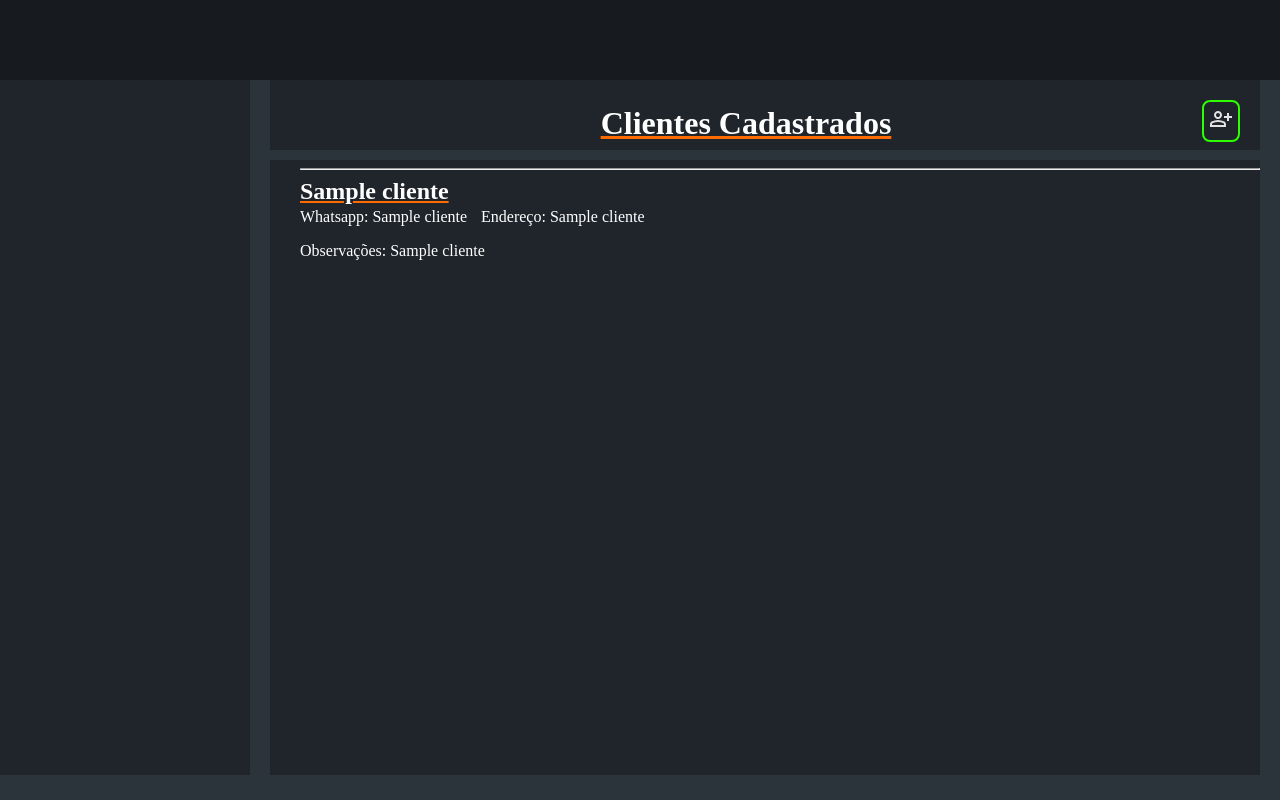
After one commit to iBahiaaaa/SistemaDeCadastroDeClientes, a Flask app: template frontend/templates/clientes.html in a window 1280 px wide. The commit adds this page. Run offline with Flask 3, Linux system fonts and the light colour scheme; the template is opened without the code that fills it: most values are stand-ins (such as "Sample title", 1, 10 or a date in 2020).

Commit message:
organização de pastas, ajustes

```diff
--- a/app.py
+++ b/app.py
@@ -1,11 +1,23 @@
 import sqlite3
-from flask import Flask, render_template, request
+from flask import Flask, render_template, request, redirect
 
-app = Flask(__name__)
-
+app = Flask(
+    __name__,
+    template_folder="frontend/templates",
+    static_folder="frontend/static"
+)
 @app.route("/")
 def inicio():
-    return render_template("clientes.html")
+
+    conexao = sqlite3.connect("backend/database/banco.db")
+    cursor = conexao.cursor()
+
+    cursor.execute("SELECT * FROM clientes")
+    clientes = cursor.fetchall()
+
+    conexao.close()
+
+    return render_template("clientes.html", clientes=clientes)
 
 @app.route("/cadastrar", methods=["POST"])
 def cadastrar():
@@ -15,7 +27,7 @@ def cadastrar():
     endereco = request.form["endereco"]
     observacoes = request.form["observacoes"]
 
-    conexao = sqlite3.connect("banco.db")
+    conexao = sqlite3.connect("backend/database/banco.db")
     cursor = conexao.cursor()
 
     cursor.execute("""
@@ -27,7 +39,7 @@ def cadastrar():
     conexao.commit()
     conexao.close()
 
-    return "Cliente cadastrado com sucesso!"
+    return redirect("/")
 
 if __name__ == "__main__":
     app.run(host="127.0.0.1", port=5001, debug=True)
--- a/static/clientes.css
+++ b/frontend/static/css/clientes.css
@@ -7,7 +7,6 @@
     --cor2: #20252c;
     --cor3: #171b20;
     --cor4: #ff6b00;
-
 }
 
 body {
@@ -15,11 +14,17 @@ body {
     margin: 0;
     display: flex;
     flex-direction: column;
-    overflow: hidden;
+    /* overflow: hidden; */
 }
 
 main {
     display: flex;
+    height: calc(100vh - 80px);
+}
+
+#divTituloListaClientes {
+    display: flex;
+    align-items: center;
 }
 
 #cabeca {
@@ -33,8 +38,7 @@ main {
 #barraLateral {
     background-color: var(--cor2);
     width: 250px;
-    height: 100vh;
-    display: flex;
+    height: calc(100vh - 105px);
 }
 
 #conteudoGeral {
@@ -42,8 +46,8 @@ main {
 }
 
 #cadastroClientes {
-    margin: 0 20px 20px 20px;
-    height: 150px;
+    margin: 0 20px 10px 20px;
+    height: 30px;
     background-color: var(--cor2);
     padding: 20px;
 }
@@ -52,17 +56,18 @@ main {
     color: white;
     border: 2px solid #2bff00;
     border-radius: 8px;
-    padding: 10px 25px;
+    padding: 5px;
     background: transparent;
     font-size: 1em;
-    margin-left: 30px;
-    width: 190px;
+    width: fit-content;
+    justify-content: center;
 }
 
-#botaoCadastrar:hover{
+#botaoCadastrar:hover {
     box-shadow: 1px 1px 10px #2bff00;
     background-color: #2bff002d;
 }
+
 #botaoCadastrar:active {
     transform: translateY(2px);
     box-shadow: 0 5px 10px rgba(0, 0, 0, 0.2);
@@ -79,10 +84,11 @@ main {
     width: 190px;
 }
 
-#botaoEditar:hover{
+#botaoEditar:hover {
     box-shadow: 1px 1px 10px #fbff00;
     background-color: #fbff002d;
 }
+
 #botaoEditar:active {
     transform: translateY(2px);
     box-shadow: 0 5px 10px rgba(0, 0, 0, 0.2);
@@ -95,23 +101,51 @@ main {
     padding: 10px 25px;
     background: transparent;
     font-size: 1em;
-    margin-left: 254px;
     width: 190px;
 }
 
-#botaoExcluir:hover{
+#botaoExcluir:hover {
     box-shadow: 1px 1px 10px #ff0000;
     background-color: #ff00002d;
 }
+
 #botaoExcluir:active {
     transform: translateY(2px);
     box-shadow: 0 5px 10px rgba(0, 0, 0, 0.2);
 }
 
+#tituloListaClientes {
+    color: white;
+    text-decoration: underline var(--cor4);
+    font-size: 2em;
+    margin: 5px 0 0 0;
+    flex: 1;
+    text-align: center;
+}
+
 #listaClientes {
-    margin: 0 20px 20px 20px;
-    height: 100vh;
+    margin: 0 20px 0 20px;
+    height: calc(100vh - 185px);
     background-color: var(--cor2);
+    overflow-y: auto;
+}
+
+.cliente {
+    h3 {
+        margin: 0 0 3px 0;
+        text-decoration: underline var(--cor4);
+        font-size: 1.5em;
+    }
+
+    span {
+        margin-right: 10px;
+    }
+
+    background-color: var(--cor2);
+    padding-left: 30px;
+    border-radius: 8px;
+    color: white;
+    height: fit-content;
 }
 
 footer {
@@ -153,3 +187,19 @@ footer {
 .input:hover {
     box-shadow: 2px 2px 10px var(--cor4);
 }
+
+#modalCadastro {
+    display: none;
+}
+
+#modalCadastro.ativo {
+    display: flex;
+    position: absolute;
+    top: 50%;
+    left: 50%;
+    transform: translate(-50%, -50%);
+    height: 500px;
+    width: 500px;
+    background-color: black;
+    z-index: 10000;
+}
--- /dev/null
+++ b/frontend/static/js/clientes.js
@@ -0,0 +1,18 @@
+console.log("JS carregado!");
+const botaoCadastrar = document.getElementById("botaoCadastrar");
+const modalCadastro = document.getElementById("modalCadastro");
+const btnCancelar = document.getElementById("btnCancelar");
+
+botaoCadastrar.addEventListener("click", function() {
+
+    console.log("Botão clicado!");
+    modalCadastro.classList.add("ativo");
+
+
+});
+
+btnCancelar.addEventListener("click", function() {
+
+    modalCadastro.classList.remove("ativo");
+
+});
--- /dev/null
+++ b/frontend/templates/clientes.html
@@ -0,0 +1,60 @@
+<!DOCTYPE html>
+<html lang="pt-br">
+
+<head>
+    <meta charset="UTF-8">
+    <meta name="viewport" content="width=device-width, initial-scale=1.0">
+    <title>Clientes</title>
+    <link rel="stylesheet" href="{{ url_for('static', filename='css/clientes.css') }}">
+    <link rel="shortcut icon" href="../static/person_add.svg" type="image/x-icon">
+</head>
+
+<body>
+    <header>
+        <section id="cabeca">
+
+        </section>
+    </header>
+    <main>
+        <section id="barraLateral">
+
+        </section>
+        <section id="conteudoGeral">
+            <section id="cadastroClientes">
+                <div id="divTituloListaClientes">
+                    <h2 id="tituloListaClientes">Clientes Cadastrados</h2>
+                    <button id="botaoCadastrar" type="submit"> <img src="../static/person_add.svg" alt=""> </button>
+                </div>
+            </section>
+            <section id="listaClientes">
+                {% for cliente in clientes %}
+                <div class="cliente">
+                    <hr id="tracoHr">
+                    <h3>{{ cliente[1] }}</h3>
+                    <span>Whatsapp: {{ cliente[2] }}</span>
+                    <span>Endereço: {{ cliente[3] }}</span>
+                    <p>Observações: {{ cliente[4] }}</p>
+                </div>
+                {% endfor %}
+            </section>
+        </section>
+    </main>
+    <footer>
+    </footer>
+    <section id="modalCadastro">
+        <div id="caixaModal">
+            <h2>Cadastrar Cliente</h2>
+            <input type="text" id="modalNome" placeholder="Nome completo">
+            <input type="tel" id="modalWhatsapp" placeholder="Whatsapp">
+            <input type="text" id="modalEndereco" placeholder="Endereço">
+            <textarea id="modalObservacoes" placeholder="Observações"></textarea>
+            <div id="botoesModal">
+                <button id="btnCancelar">Cancelar</button>
+                <button id="btnSalvar">Salvar</button>
+            </div>
+        </div>
+    </section>
+    <script src="{{ url_for('static', filename='js/clientes.js') }}"></script>
+</body>
+
+</html>
--- a/ver_clientes.py
+++ b/ver_clientes.py
@@ -1,6 +1,6 @@
 import sqlite3
 
-conexao = sqlite3.connect("banco.db")
+conexao = sqlite3.connect("../database/banco.db")
 cursor = conexao.cursor()
 
 cursor.execute("SELECT * FROM clientes")
```
Also changed, not shown: frontend/templates/cadastrarClientes.html (added, +32 -0 lines), templates/clientes.html (deleted, +0 -58 lines), backend/database/banco.db (added), banco.db (deleted), frontend/static/css/style.css (added), frontend/static/js/components/modal.js (added), frontend/static/person_add.svg (added).
